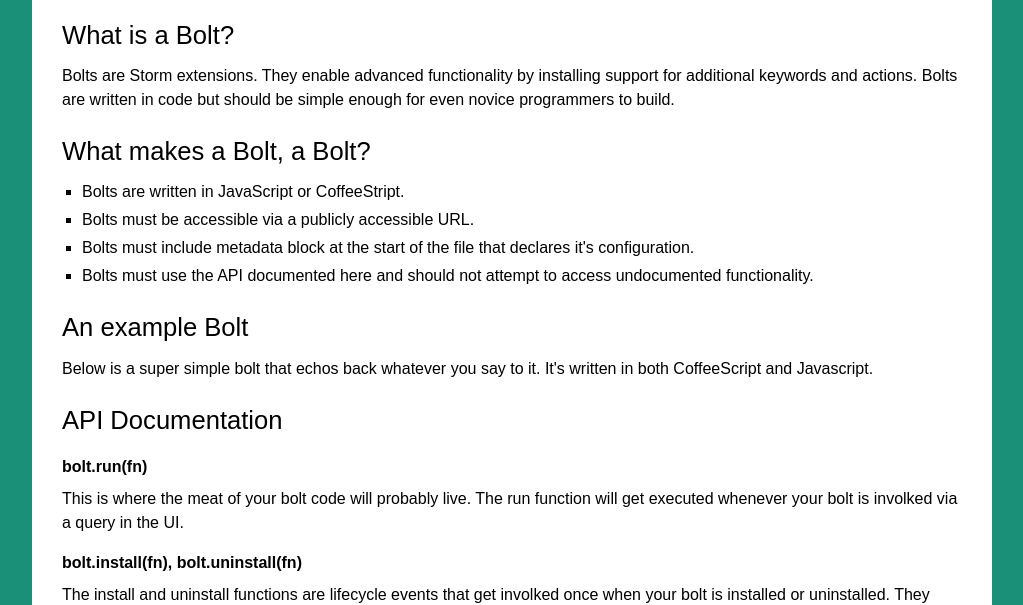
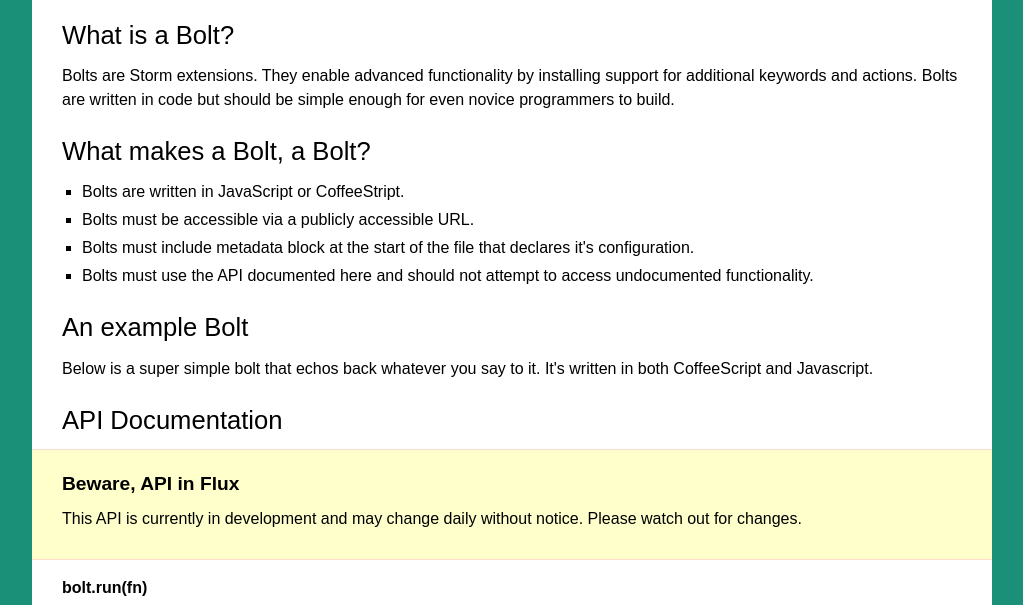
Before and after one commit to stormbar/stormbar, a website: page www/bolts.html in a window 1280 px wide. Shown: the part 172-777 px from the top of the page, without its empty margins (128-1151 px from the left). Drawn offline with Linux system fonts and the light colour scheme; a web font is replaced by a local one.

Commit message:
docs changes

```diff
--- a/sass/storm.scss
+++ b/sass/storm.scss
@@ -224,6 +224,19 @@
   }
 }
 
+.warning-banner {
+  position: relative;
+  background: #ffc;
+  margin: 0 -30px;
+  padding: 20px 30px;
+  border-top: 1px solid #fdc;
+  border-bottom: 1px solid #fdc;
+  h3 {
+    margin: 0;
+    font-size: 1.2em
+  }
+}
+
 footer {
   position: absolute;
   bottom: 0;
@@ -232,10 +245,11 @@
   padding: 10px;
   text-align: center;
   font-size: 12px;
+  color: darken(#1a9078, 5%);
   a {
-    color: #ccc;
+    color: darken(#1a9078, 20%);
     &:hover {
-      color: #fff;
+      color: darken(#1a9078, 70%);
     }
   }
 }
--- a/www/bolts.html
+++ b/www/bolts.html
@@ -26,6 +26,11 @@
   <script src="https://gist.github.com/andykent/5239343.js"></script>
 
   <h2>API Documentation</h2>
+
+  <div class="warning-banner">
+    <h3>Beware, API in Flux</h3>
+    <p>This API is currently in development and may change daily without notice. Please watch out for changes.</p>
+  </div>
 
   <h3>bolt.run(fn)</h3>
   <p>This is where the meat of your bolt code will probably live. The run function will get executed whenever your bolt is involked via a query in the UI.</p>
```
Also changed, not shown: www/about.html (+6 -1 lines), www/index.html (+2 -0 lines), www/stylesheets/storm.css.
